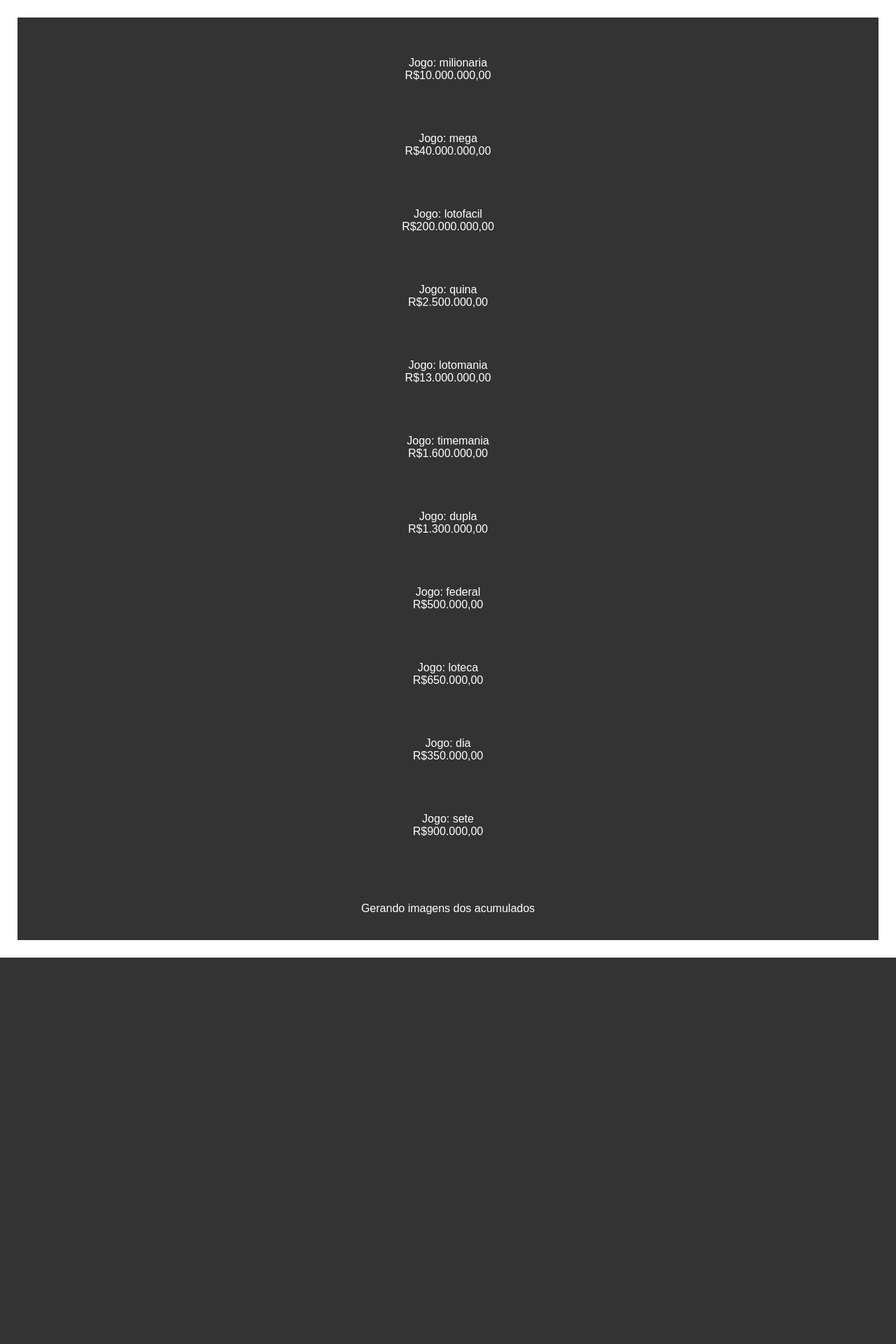
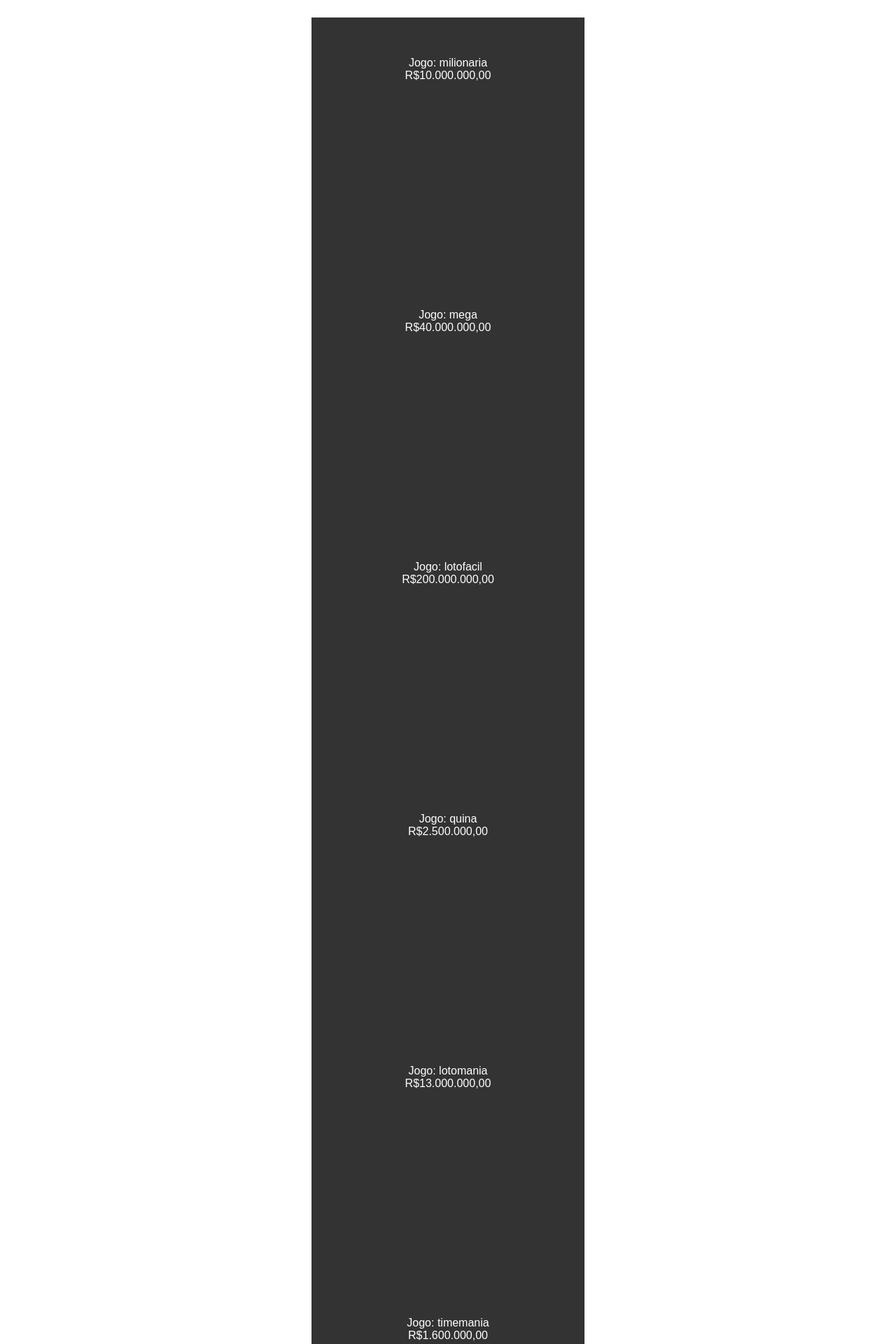
Before and after one commit to vitordorneless/acumulados, a PHP site: page / in a window 1280 px wide. Shown: the top 1920 px of the page at 70% size. Before the commit the page ends 1368 px from the top, so only its background shows below. Run offline with PHP 8.4, Linux system fonts and the light colour scheme.

Commit message:
gerador imagens acumulados loterias

```diff
--- a/css/css.css
+++ b/css/css.css
@@ -18,6 +18,9 @@ p {
     text-align: center;
 }
 section {
+    min-height: 40vh;
+    max-width: 350px;
+    margin: 0 auto;
     display: flex;
     flex-wrap: wrap;
     flex-basis: 100%;
```
